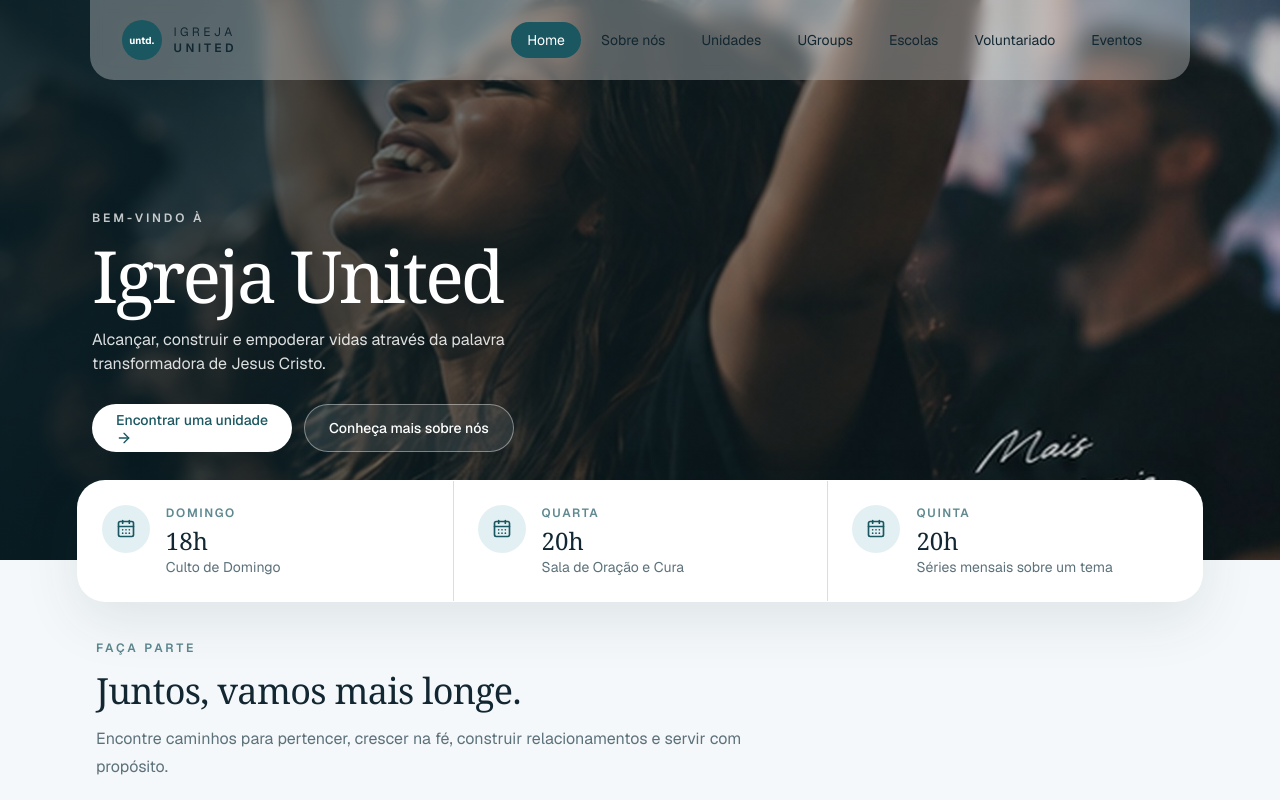
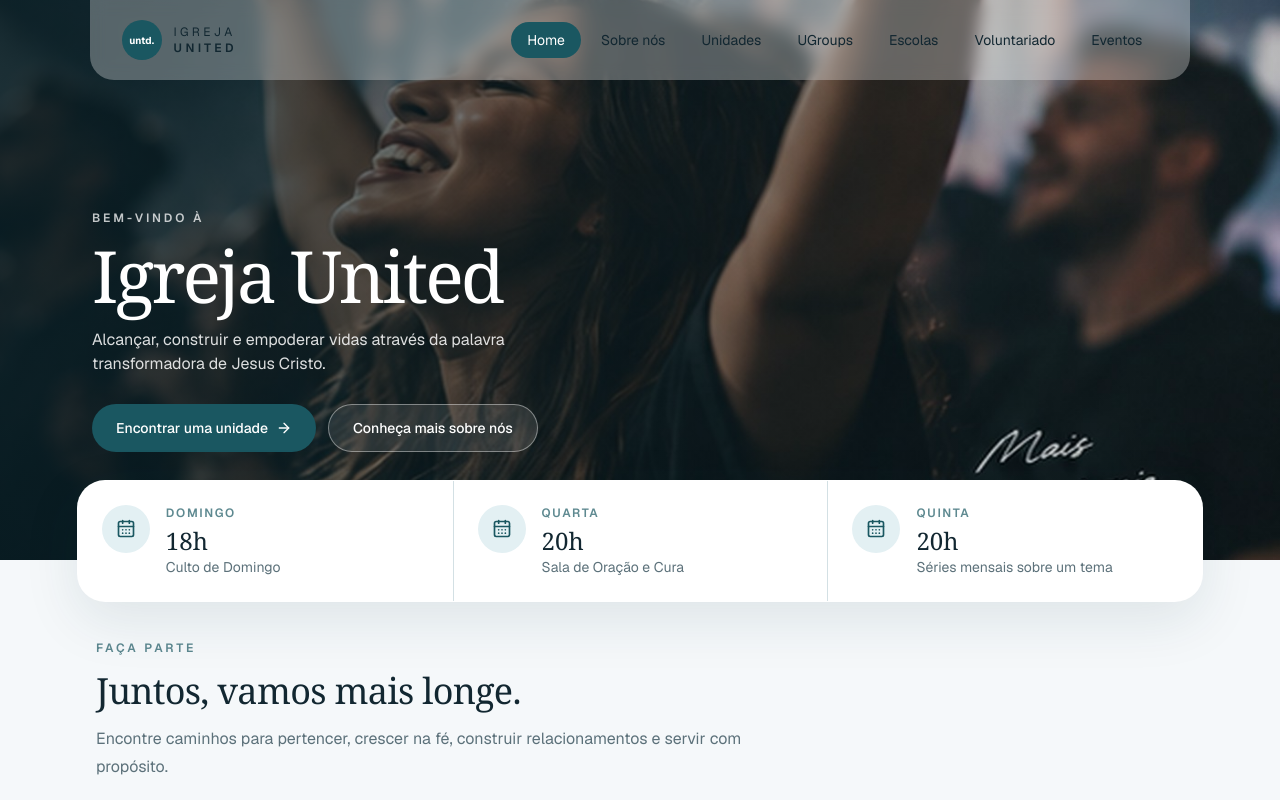
Before and after one commit to vitoinacio/POC-igrejaUnited, a Next.js app: page / in a window 1280 px wide. Shown: the top 800 px of the page. Built offline with nearby package versions, Linux system fonts and the light colour scheme.

Commit message:
cor dos botoes concertadas

```diff
--- a/src/app/(public)/eventos/view/eventos-view.tsx
+++ b/src/app/(public)/eventos/view/eventos-view.tsx
@@ -26,7 +26,7 @@ export function EventosView() {
               description="Venha viver esse momento com a gente."
               image={item.image}
               action={
-                <Button className="w-full">
+                <Button asChild className="w-full">
                   <a href={item.calendar} download>
                     <CalendarPlus className="h-4 w-4" />
                     Adicionar à agenda
--- a/src/components/shared/page-hero/view/page-hero.tsx
+++ b/src/components/shared/page-hero/view/page-hero.tsx
@@ -39,10 +39,7 @@ export function PageHero({
           {(primary || secondary) && (
             <div className="mt-7 flex flex-col gap-3 sm:flex-row">
               {primary && (
-                <Button
-                  size="lg"
-                  className="bg-white text-primary hover:bg-white/90"
-                >
+                <Button asChild size="lg">
                   <Link href={primary.href}>
                     {primary.label}
                     <ArrowRight className="h-4 w-4" />
@@ -50,11 +47,7 @@ export function PageHero({
                 </Button>
               )}
               {secondary && (
-                <Button
-                  size="lg"
-                  variant="outline"
-                  className="border-white/40 bg-white/10 text-white hover:bg-white/20"
-                >
+                <Button asChild size="lg" variant="outline" className="border-white/40 bg-white/10 text-white hover:bg-white/20">
                   <Link href={secondary.href}>{secondary.label}</Link>
                 </Button>
               )}
--- a/src/components/ui/sheet.tsx
+++ b/src/components/ui/sheet.tsx
@@ -2,7 +2,7 @@
 
 import * as React from "react"
 import { Dialog as SheetPrimitive } from "@base-ui/react/dialog"
-import { cn } from "cn"
+import { cn } from "@/lib/utils"
 
 import { Button } from "@/components/ui/button"
 import { XIcon } from "lucide-react"
@@ -66,7 +66,7 @@ function SheetContent({
               <Button
                 variant="ghost"
                 className="absolute top-3 right-3"
-                size="icon-sm"
+                size="sm"
               />
             }
           >
--- a/src/components/ui/sidebar.tsx
+++ b/src/components/ui/sidebar.tsx
@@ -263,7 +263,7 @@ function SidebarTrigger({
       data-sidebar="trigger"
       data-slot="sidebar-trigger"
       variant="ghost"
-      size="icon-sm"
+      size="sm"
       className={cn(className)}
       onClick={(event) => {
         onClick?.(event)
```
Also changed, not shown: src/app/(private)/login/index.ts (renamed from src/app/(private)/lideres/index.ts), src/app/(private)/login/page.tsx (renamed from src/app/(private)/lideres/page.tsx), src/app/(private)/login/view/login-view.tsx (renamed from src/app/(private)/lideres/view/login-view.tsx), src/app/(private)/login/viewmodels/use-login-viewmodel.ts (renamed from src/app/(private)/lideres/viewmodels/use-login-viewmodel.ts).
